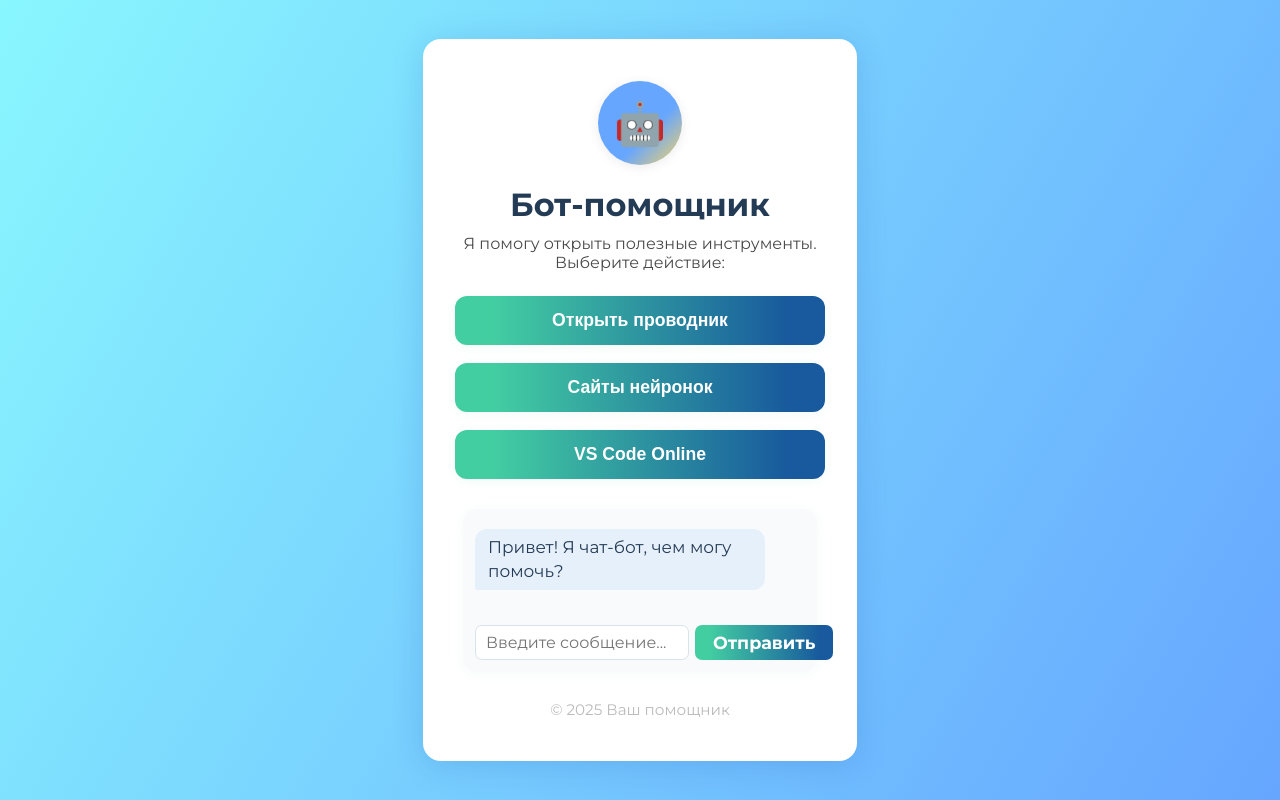
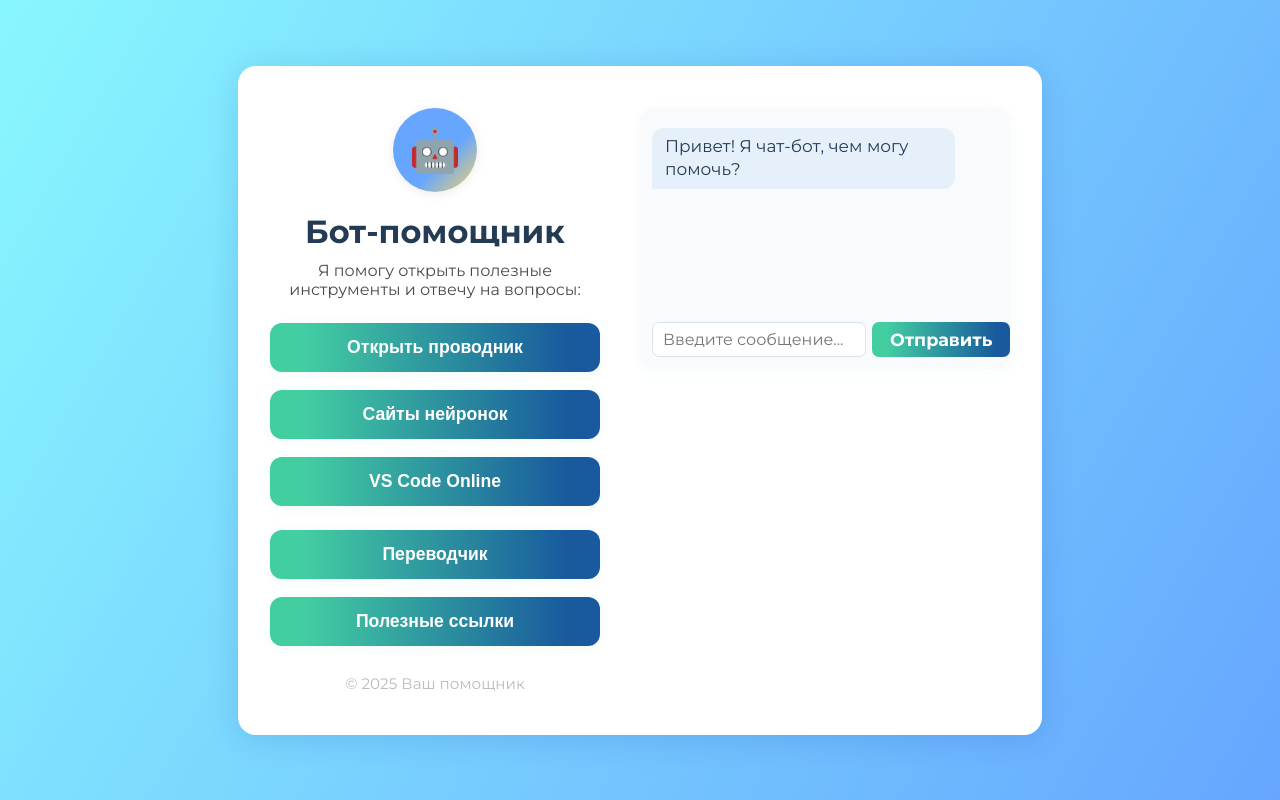
Before and after one commit to Andrey-Zobnin/BotAssistJS, a plain HTML site: page index.html in a window 1280 px wide. Drawn offline with Linux system fonts and the light colour scheme.

Commit message:
add more funcs

```diff
--- a/index.html
+++ b/index.html
@@ -21,9 +21,19 @@
       border-radius: 18px;
       box-shadow: 0 4px 32px 0 rgba(0,50,150,0.15);
       padding: 42px 32px;
-      max-width: 370px;
+      max-width: 740px; /* Расширили контейнер */
       width: 100%;
+      display: flex; /* Для размещения элементов рядом */
+      align-items: flex-start; /* Выравнивание по верху */
+    }
+    .info-column {
       text-align: center;
+      width: 50%; /* Занимает половину ширины */
+      padding-right: 20px; /* Отступ между колонками */
+    }
+    .chatbot-column {
+      width: 50%; /* Занимает половину ширины */
+      padding-left: 20px; /* Отступ между колонками */
     }
     .avatar {
       width: 84px;
@@ -78,19 +88,16 @@
 
     /* Chat styles */
     .chatbot-box {
-      margin-top: 30px;
       background: #f8fafc;
       border-radius: 14px;
       box-shadow: 0 2px 14px 0 rgba(67,206,162,0.06);
       padding: 20px 12px 12px 12px;
       text-align: left;
-      max-width: 330px;
-      margin-left: auto;
-      margin-right: auto;
+      max-width: 100%; /* Занимает всю ширину колонки */
     }
     .chat-messages {
-      min-height: 82px;
-      max-height: 160px;
+      min-height: 180px; /* Увеличили высоту */
+      max-height: 260px; /* Увеличили высоту */
       overflow-y: auto;
       margin-bottom: 14px;
       font-size: 1.06em;
@@ -157,22 +164,41 @@
     .chat-send-btn:hover {
       background: linear-gradient(90deg, #185a9d 10%, #43cea2 90%);
     }
+
+    /* Дополнительные кнопки */
+    .additional-actions {
+      display: flex;
+      flex-direction: column;
+      gap: 18px;
+      margin-top: 24px;
+    }
   </style>
 </head>
 <body>
   <div class="assistant-container">
+    <div class="info-column">
       <div class="avatar">
         🤖
       </div>
       <h1>Бот-помощник</h1>
-    <p>Я помогу открыть полезные инструменты. Выберите действие:</p>
+      <p>Я помогу открыть полезные инструменты и отвечу на вопросы:</p>
       <div class="actions">
         <button class="action-btn" onclick="openExplorer()">Открыть проводник</button>
         <button class="action-btn" onclick="openNeuroSites()">Сайты нейронок</button>
         <button class="action-btn" onclick="openVSCode()">VS Code Online</button>
       </div>
 
-    <!-- Чат-бот встроен ниже -->
+      <div class="additional-actions">
+        <button class="action-btn" onclick="openTranslator()">Переводчик</button>
+        <button class="action-btn" onclick="getUsefulLinks()">Полезные ссылки</button>
+      </div>
+
+      <div class="footer">
+        &copy; 2025 Ваш помощник
+      </div>
+    </div>
+
+    <div class="chatbot-column">
       <div class="chatbot-box" id="chatbot-box">
         <div class="chat-messages" id="chat-messages">
           <div class="chat-message bot"><div class="bubble">Привет! Я чат-бот, чем могу помочь?</div></div>
@@ -182,18 +208,14 @@
           <button class="chat-send-btn" onclick="sendMessage()">Отправить</button>
         </div>
       </div>
-    <!-- /Чат-бот -->
-
-    <div class="footer">
-      &copy; 2025 Ваш помощник
     </div>
   </div>
+
   <script>
     function openExplorer() {
       alert('Проводник можно открыть вручную в вашей операционной системе. Веб-страницы не могут напрямую открывать файловый менеджер по соображениям безопасности.');
     }
     function openNeuroSites() {
-      // Массив популярных нейросетевых сервисов
       const sites = [
         { name: "ChatGPT", url: "https://chat.openai.com/" },
         { name: "YandexGPT", url: "https://ya.ru/gpt" },
@@ -214,7 +236,6 @@
       `);
     }
     function openVSCode() {
-      // Используем популярные облачные редакторы
       const vsLinks = [
         { name: "vscode.dev", url: "https://vscode.dev/" },
         { name: "GitHub Codespaces", url: "https://github.com/codespaces" },
@@ -231,6 +252,31 @@
         </body>
       `);
     }
+
+    function openTranslator() {
+      window.open("https://translate.google.com/", "_blank");
+    }
+
+    function getUsefulLinks() {
+      const links = [
+          { name: "Stack Overflow", url: "https://stackoverflow.com/" },
+          { name: "MDN Web Docs", url: "https://developer.mozilla.org/en-US/" },
+          { name: "GitHub", url: "https://github.com/" },
+          { name: "Dev.to", url: "https://dev.to/" },
+          { name: "FreeCodeCamp", url: "https://www.freecodecamp.org/" }
+      ];
+      let list = links.map(s => `<a href="${s.url}" target="_blank" style="color:#185a9d;text-decoration:none;display:block;margin:8px 0;">${s.name}</a>`).join('');
+      let win = window.open("", "_blank", "width=400,height=420");
+      win.document.write(`
+          <title>Полезные ссылки для разработчика</title>
+          <body style="font-family:Montserrat,sans-serif;background:#f8fafc;color:#243b55;padding:28px;">
+              <h2>Полезные ресурсы</h2>
+              ${list}
+              <div style="margin-top:18px;font-size:0.95em;color:#aaa;">Закройте это окно после перехода.</div>
+          </body>
+      `);
+    }
+
 
     // --- ЧАТ-БОТ ЛОГИКА ---
     const chatMessages = document.getElementById('chat-messages');
@@ -261,25 +307,30 @@
     }
 
     function getBotResponse(userMessage) {
-      // Примитивная логика для ответов, можно заменить на интеграцию с API
       const text = userMessage.toLowerCase();
       if (text.includes('привет') || text.includes('здравствуй')) {
         return 'Здравствуйте! Чем могу помочь?';
       }
       if (text.includes('проводник')) {
-        return 'Чтобы открыть проводник, воспользуйтесь первой кнопкой выше.';
+        return 'Чтобы открыть проводник, воспользуйтесь первой кнопкой слева.';
       }
       if (text.includes('нейро') || text.includes('чатгпт') || text.includes('gpt')) {
-        return 'Нажмите вторую кнопку "Сайты нейронок" для списка популярных сервисов с ИИ.';
+        return 'Нажмите кнопку "Сайты нейронок" для списка популярных сервисов с ИИ.';
       }
       if (text.includes('vscode') || text.includes('код') || text.includes('онлайн')) {
-        return 'Третья кнопка открывает VS Code Online и аналоги. Попробуйте!';
+        return 'Кнопка "VS Code Online" открывает облачные редакторы. Попробуйте!';
+      }
+      if (text.includes('переводчик')) {
+        return 'Кнопка "Переводчик" откроет Google Translate в новой вкладке.';
+      }
+      if (text.includes('ссылки') || text.includes('полезные ресурсы')) {
+        return 'Кнопка "Полезные ссылки" содержит подборку ресурсов для разработчиков.';
       }
       if (text.includes('спасибо')) {
         return 'Пожалуйста! Если нужны ещё инструменты — спрашивайте!';
       }
       if (text.match(/(как|help|помоги|что делать)/)) {
-        return 'Я подскажу, какие инструменты доступны — выберите действие выше или задайте вопрос!';
+        return 'Я подскажу, какие инструменты доступны — выберите действие или задайте вопрос!';
       }
       return 'Извините, я пока понимаю только простые команды и вопросы о доступных инструментах.';
     }
```
Lines whose indentation alone changed are shown as unchanged.
